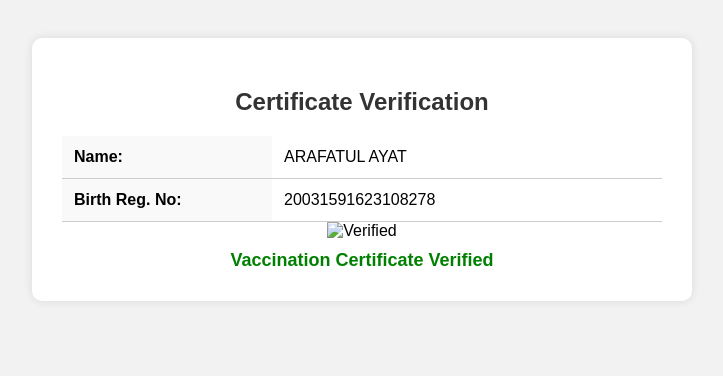
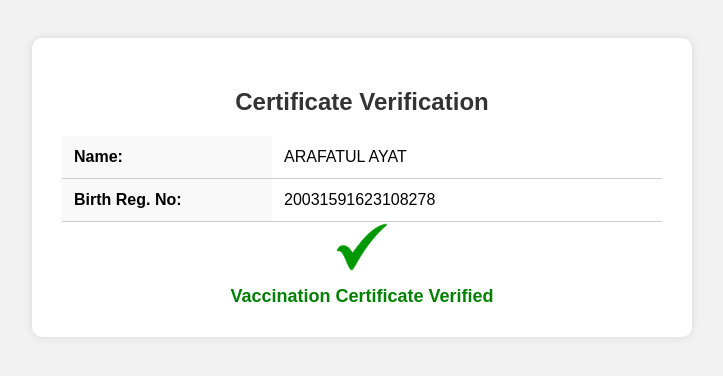
Before and after one commit to surokkhagovbd/verify-online-id-2ZGYzYWMwYzY4ZmQ5ODM5N2U5MjgwOTNhZjVmZmRmNDJm, a plain HTML site: page index.html in a window 1280 px wide. Shown: the whole page, without its empty margins (278-1001 px from the left). Drawn offline with Linux system fonts and the light colour scheme; the site is published under a folder, as on GitHub Pages, so addresses that start at the root find nothing.

Commit message:
Update index.html png

```diff
--- a/index.html
+++ b/index.html
@@ -105,7 +105,7 @@
     </tbody></table>
 
     <div class="verified">
-      <img src="/green-check-mark-icon.png" alt="Verified">
+      <img src="green-check-mark-icon.png" alt="Verified">
       <span>Vaccination Certificate Verified</span>
     </div>
   </div>
```
